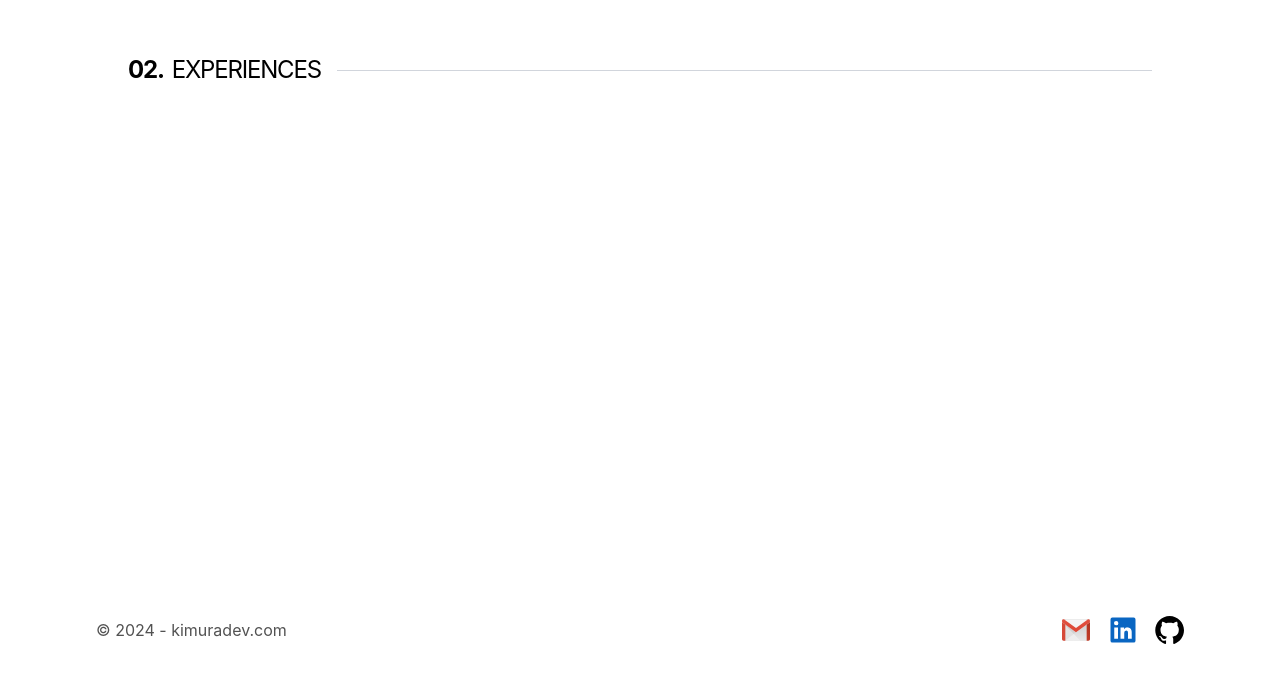
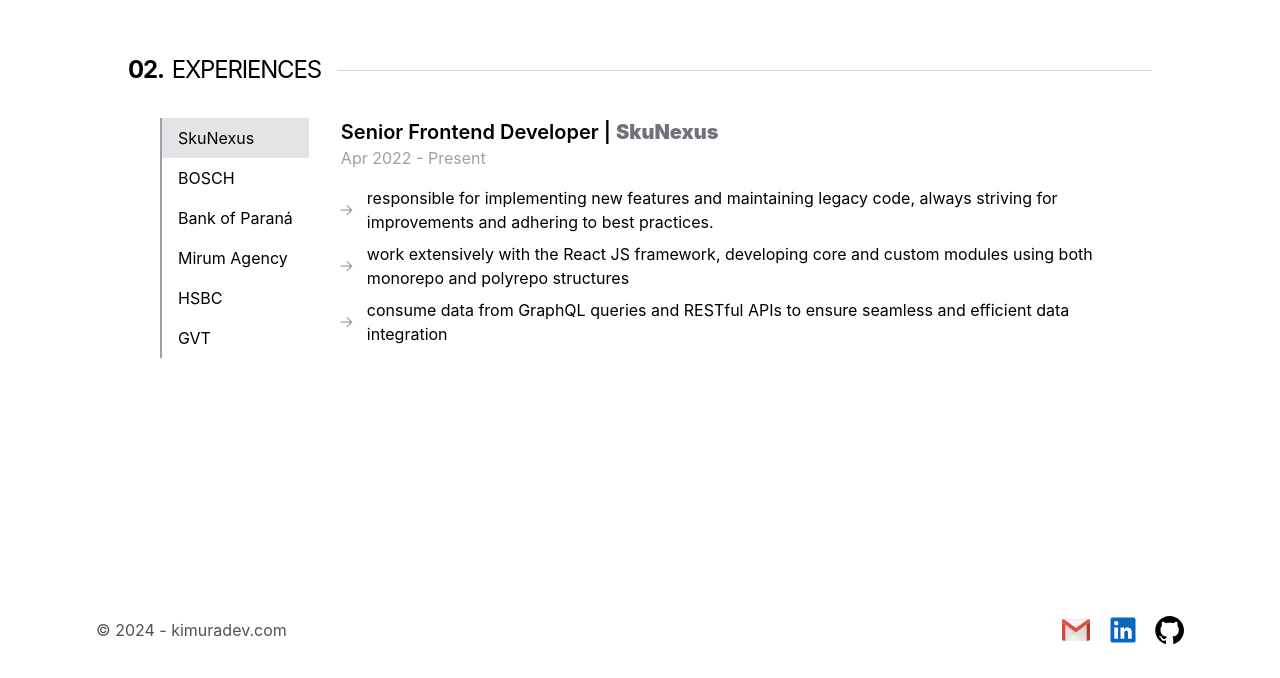
Before and after one commit to kimuradev/kimuradev-portfolio, a Next.js app: page /experience in a window 1280 px wide. Shown: the part 122-800 px from the top of the page. Built offline with nearby package versions, Linux system fonts and the light colour scheme.

Commit message:
add experience page

```diff
--- a/app/(pages)/about-me/description.tsx
+++ b/app/(pages)/about-me/description.tsx
@@ -1,20 +1,4 @@
-function ArrowIcon() {
-    return (
-        <svg
-            width="10"
-            height="10"
-            viewBox="0 0 12 12"
-            fill="currentColor"
-            xmlns="http://www.w3.org/2000/svg"
-            transform="rotate(45)"
-        >
-            <path
-                d="M2.07102 11.3494L0.963068 10.2415L9.2017 1.98864H2.83807L2.85227 0.454545H11.8438V9.46023H10.2955L10.3097 3.09659L2.07102 11.3494Z"
-                fill="currentColor"
-            />
-        </svg>
-    )
-}
+import ArrowIcon from "app/components/arrow";
 
 export default function Description() {
     return (
--- /dev/null
+++ b/app/(pages)/experience/data.ts
@@ -0,0 +1,77 @@
+import { type ExperienceDataProps } from "./definitions";
+
+export const data: ExperienceDataProps[] = [
+    {
+        id: 'skunexus',
+        companyName: 'SkuNexus',
+        jobTitle: 'Senior Frontend Developer',
+        period: 'Apr 2022 - Present',
+        jobDescription: [
+            `responsible for implementing new features and maintaining legacy code, always striving for improvements and adhering to best practices.`,
+            `work extensively with the React JS framework, developing core and custom modules using both monorepo and polyrepo structures`,
+            `consume data from GraphQL queries and RESTful APIs to ensure seamless and efficient data integration`
+        ]
+    },
+    {
+        id: 'bosch',
+        companyName: 'BOSCH',
+        jobTitle: 'Senior Frontend Developer',
+        period: 'Dec 2020 - Mar 2022',
+        jobDescription: [
+            `responsible for maintaining and enhancing an internal logistics project initially developed with Angular 11.x.`,
+            `focused on creating a new module for this logistics project, which involves collecting relevant information for external partners and internal users. this new module is developed using React JS with TypeScript and integrates Power BI embedded dashboards and KPIs.`,
+            `create mockups and wireframes using Adobe XD to prototype future solutions. we are also developing an internal component library following Bosch guidelines, utilizing Storybook for reusability across various projects. I ensure quality and reliability through unit
+  tests developed with Cypress.`,
+        ]
+    },
+    {
+        id: 'pb',
+        companyName: 'Bank of Paraná',
+        jobTitle: 'Senior Frontend Developer',
+        period: 'Apr 2018 - Nov 2020',
+        jobDescription: [
+            `responsible for the bank's digital transformation, I play a key role in restructuring offline bank services into a comprehensive digital experience. Utilizing React JS as our primary library, I am developing a PWA solution with features such as home icon shortcuts and push notifications to enhance customer experience.`,
+            `implemented a Design System with reusable components across all organizational projects using TypeScript and Storybook.`,
+            `Ensuring quality, our project maintains a minimum of 80%-unit test coverage.`,
+            `created and maintained an Android application using TWA technology.`,
+            `I possess knowledge of the Azure environment for setting up CI/CD pipelines for both development and production.`,
+            `lead the Frontend team, focusing on the professional development of chapter members and acting as a liaison between business and technology departments.`
+        ]
+    },
+    {
+        id: 'mirum',
+        companyName: 'Mirum Agency',
+        jobTitle: 'Senior Frontend Developer',
+        period: 'Jan 2017 - Apr 2018',
+        jobDescription: [
+            `work with frameworks such as Bootstrap and Foundation to construct robust front-end architectures.`,
+            `building Drupal sites and configuring projects with tools like Gulp for task management and Git for version control.`,
+            `I employ advanced techniques such as Drupal decoupling, integrating with React JS, and using GraphQL to consume Drupal APIs, ensuring efficient and modern web solutions.`
+        ]
+    },
+    {
+        id: 'hsbc',
+        companyName: 'HSBC',
+        jobTitle: 'Mid/Senior Software Engineer',
+        period: 'Jun 2012 - Dec 2017',
+        jobDescription: [
+            `extensive experience in mobile development, including both native and hybrid applications.`,
+            `working with Android (using Android Studio), iOS (using Swift and Xcode), and the Cordova framework.`,
+            `web development experience with technologies such as AngularJS, Bootstrap, HTML5, CSS3, JavaScript, jQuery, and Agile methodologies.`,
+            `worked extensively with Java and HSBC frameworks, including the Spring Framework.`,
+        ]
+    },
+    {
+        id: 'gvt',
+        companyName: 'GVT',
+        jobTitle: 'Junior Software Engineer',
+        period: 'Apr 2010 - May 2012',
+        jobDescription: [
+            `supporting billing processes, including developing automation solutions in Java to replace manual tasks.`,
+            `work extensively with Oracle databases to analyze, improve, and fix PL/SQL procedures.`,
+            `handle the analysis and specific configurations of Siebel and Kenan Systems.`,
+            `planning activities, analyzing, and resolving billing errors to ensure revenue recovery. `,
+            `provide support for all business rules related to negotiating limits and billing systems, ensuring efficient and accurate billing operations`
+        ]
+    },
+]
--- /dev/null
+++ b/app/(pages)/experience/definitions.ts
@@ -0,0 +1,7 @@
+export type ExperienceDataProps = {
+    id: string,
+    companyName: string,
+    jobTitle: string,
+    period: string,
+    jobDescription: string[]
+  }
--- /dev/null
+++ b/app/(pages)/experience/job-description.tsx
@@ -0,0 +1,30 @@
+import ArrowIcon from "app/components/arrow"
+import { type ExperienceDataProps } from "./definitions"
+
+function Responsabilities({ data }: { data: string[] }) {
+    return (
+        <ul className="flex flex-col justify-center gap-2 opacity-0 transition-fadein-left" style={{ animationDelay: `500ms` }}>
+            {data.map((item) => (
+                <li className="flex items-center gap-4">
+                    <div>
+                        <ArrowIcon />
+                    </div>
+                    <span>{item}</span>
+                </li>
+            ))}
+        </ul>
+    )
+}
+
+export default function JobDescription({ data }: { data: ExperienceDataProps }) {
+    return (
+        <div className="flex flex-col flex-1">
+            <div className="mb-4 opacity-0 transition-fadein-left"
+            style={{ animationDelay: `400ms` }}>
+                <h3 className="font-semibold text-xl">{data.jobTitle} | <strong className="text-zinc-500">{data.companyName}</strong></h3>
+                <h4 className="text-zinc-400">{data.period}</h4>
+            </div>
+            <Responsabilities data={data.jobDescription} />
+        </div>
+    )
+}
--- /dev/null
+++ b/app/(pages)/experience/menu-list.tsx
@@ -0,0 +1,21 @@
+import { type ExperienceDataProps } from "./definitions";
+
+type MenuListProps = {
+    data: ExperienceDataProps[]
+    selectedData: ExperienceDataProps
+    handleClick: ({ id }: { id: string }) => void
+}
+
+export default function MenuList({ data, selectedData, handleClick }: MenuListProps) {
+    return (
+        <ul className="flex lg:flex-col opacity-0 transition-fadein-right overflow-auto"
+        style={{ animationDelay: `300ms` }}>
+            {data.map(item => (
+                <li onClick={() => handleClick({ id: item.id })} className={`flex items-center gap-2 cursor-pointer border-b-2 lg:border-l-2 lg:border-b-0 border-zinc-400 py-2 px-4 transition duration-300 ease-in hover:bg-zinc-200 hover:border-zinc-700 ${selectedData.id === item.id ? 'nav-selected' : ''}`}>
+                    <span className="text-nowrap">{item.companyName}</span>
+                </li>
+            )
+            )}
+        </ul>
+    )
+}
--- a/app/(pages)/experience/page.tsx
+++ b/app/(pages)/experience/page.tsx
@@ -1,14 +1,33 @@
+'use client'
+
+import { useState } from "react"
+
+import { data } from "./data"
+import MenuList from "./menu-list"
+import JobDescription from "./job-description"
 import PageTitle from "app/components/page-title"
+import { type ExperienceDataProps } from "./definitions"
 
-export const metadata = {
+const metadata = {
   title: 'experiences',
   description: 'Look all companies that I`ve worked',
 }
 
 export default function Page() {
+  const [selectedData, setSelectedData] = useState<ExperienceDataProps | {}>(data[0]);
+
+  const handleSelectExperience = ({ id }: { id: string }) => {
+    const selected = data.find(item => item.id === id)
+    setSelectedData(selected || {})
+  }
+
   return (
     <>
       <PageTitle index="02" title={metadata.title} />
+      <div className="flex flex-col lg:flex-row lg:px-8 gap-8">
+        <MenuList data={data} selectedData={selectedData as ExperienceDataProps} handleClick={handleSelectExperience} />
+        <JobDescription data={selectedData as ExperienceDataProps} />
+      </div>
     </>
   )
 }
--- /dev/null
+++ b/app/components/arrow.tsx
@@ -0,0 +1,18 @@
+function ArrowIcon() {
+    return (
+        <svg
+            width="10"
+            height="10"
+            viewBox="0 0 12 12"
+            xmlns="http://www.w3.org/2000/svg"
+            transform="rotate(45)"
+        >
+            <path
+                d="M2.07102 11.3494L0.963068 10.2415L9.2017 1.98864H2.83807L2.85227 0.454545H11.8438V9.46023H10.2955L10.3097 3.09659L2.07102 11.3494Z"
+                fill="var(--color-zinc-400)"
+            />
+        </svg>
+    )
+}
+
+export default ArrowIcon;
--- a/app/styles/dark.scss
+++ b/app/styles/dark.scss
@@ -5,8 +5,14 @@
   --bg-secondary: #000;
   --border-primary: #FFF;
   --stroke-primary: #000;
+  --nav-selected: var(--color-zinc-600);
 }
 .dark {
+
+  strong {
+    color: var(--color-zinc-400);
+  }
+
   .text-primary {
     color: var(--text-primary)
   }
@@ -38,4 +44,8 @@
   .stroke-primary {
     stroke: var(--stroke-primary)
   }
+
+  .nav-selected {
+    background-color: var(--nav-selected);
+  }
 }
--- a/app/styles/global.scss
+++ b/app/styles/global.scss
@@ -20,6 +20,7 @@
   --bg-secondary: #FFF;
   --border-primary: var(--color-gray-300);
   --stroke-primary: #FFF;
+  --nav-selected: var(--color-zinc-200);
 }
 
 /* Light mode */
@@ -42,3 +43,7 @@
 .border-primary {
   border-color: var(--border-primary);
 }
+
+.nav-selected {
+  background-color: var(--nav-selected);
+}
```
